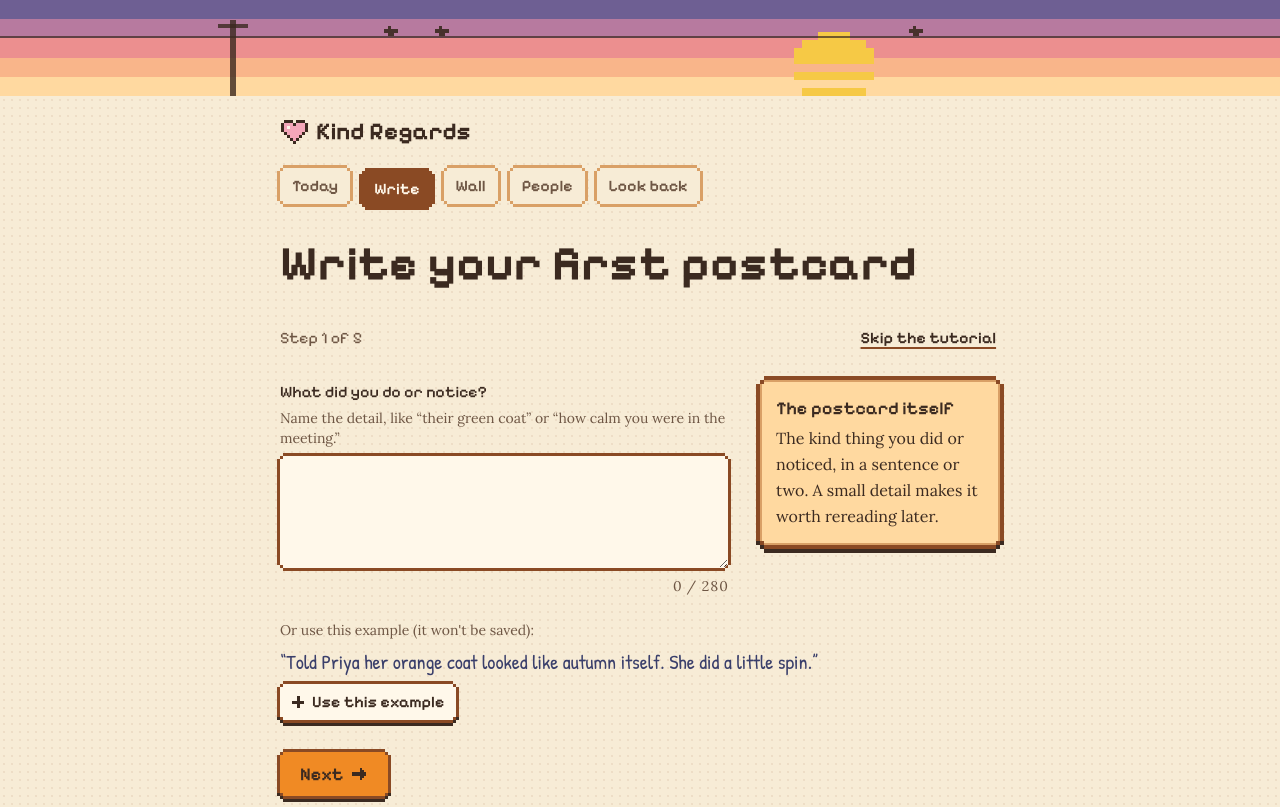
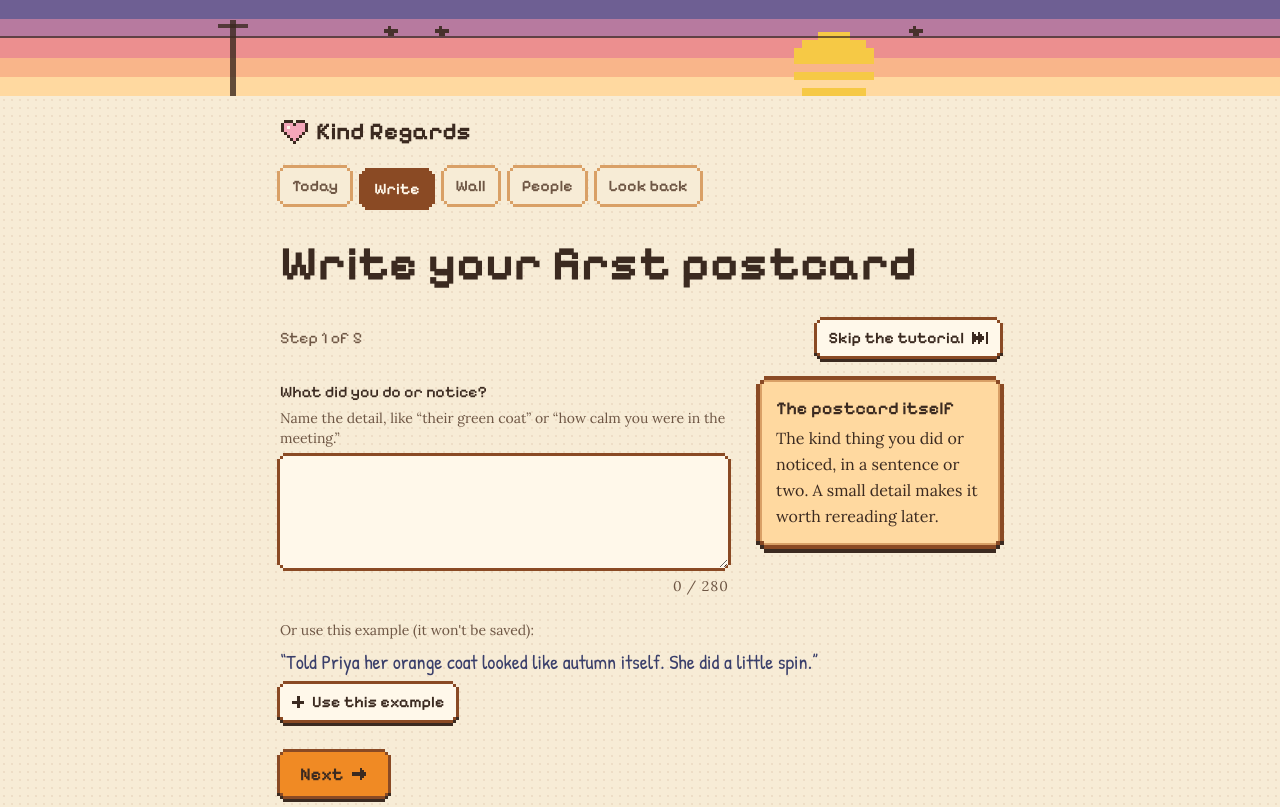
Before and after one commit to carnowell-uchicago/dbs-p3, a Next.js app: page /write in a window 1280 px wide. Shown: the top 807 px of the page. Built offline with nearby package versions, Linux system fonts and the light colour scheme.

Commit message:
Make Skip the tutorial a raised button with a skip icon
Co-Authored-By: Claude Opus 5.5 <noreply@anthropic.com>

```diff
--- a/src/app/write/Tutorial.tsx
+++ b/src/app/write/Tutorial.tsx
@@ -188,8 +188,9 @@ export function Tutorial({ state, presetTo }: { state: State; presetTo?: string
             Step {index + 1} of {steps.length}
             <span className="sr-only">: {notes[step].title}</span>
           </p>
-          <Button variant="quiet" size="sm" onClick={skip}>
+          <Button size="sm" onClick={skip}>
             Skip the tutorial
+            <Icon name="skip" />
           </Button>
         </div>
 
--- a/src/components/ui/Icon.tsx
+++ b/src/components/ui/Icon.tsx
@@ -10,6 +10,7 @@ const shapes = {
   plus: ["...xx...", "...xx...", "...xx...", "xxxxxxxx", "xxxxxxxx", "...xx...", "...xx...", "...xx..."],
   pencil: ["......xx", ".....x.x", "....x.x.", "...x.x..", "..x.x...", ".x.x....", "xxx.....", "xx......"],
   trash: ["..xxxx..", "xxxxxxxx", ".x....x.", ".x.x.x..", ".x.x.x..", ".x.x.x..", ".x....x.", "..xxxx.."],
+  skip: ["........", "x..x...x", "xx.xx..x", "xxxxxx.x", "xxxxxx.x", "xx.xx..x", "x..x...x", "........"],
   shuffle: ["......x.", "xx...xxx", "..x.x.x.", "...x....", "...x....", "..x.x.x.", "xx...xxx", "......x."],
 };
 
```
